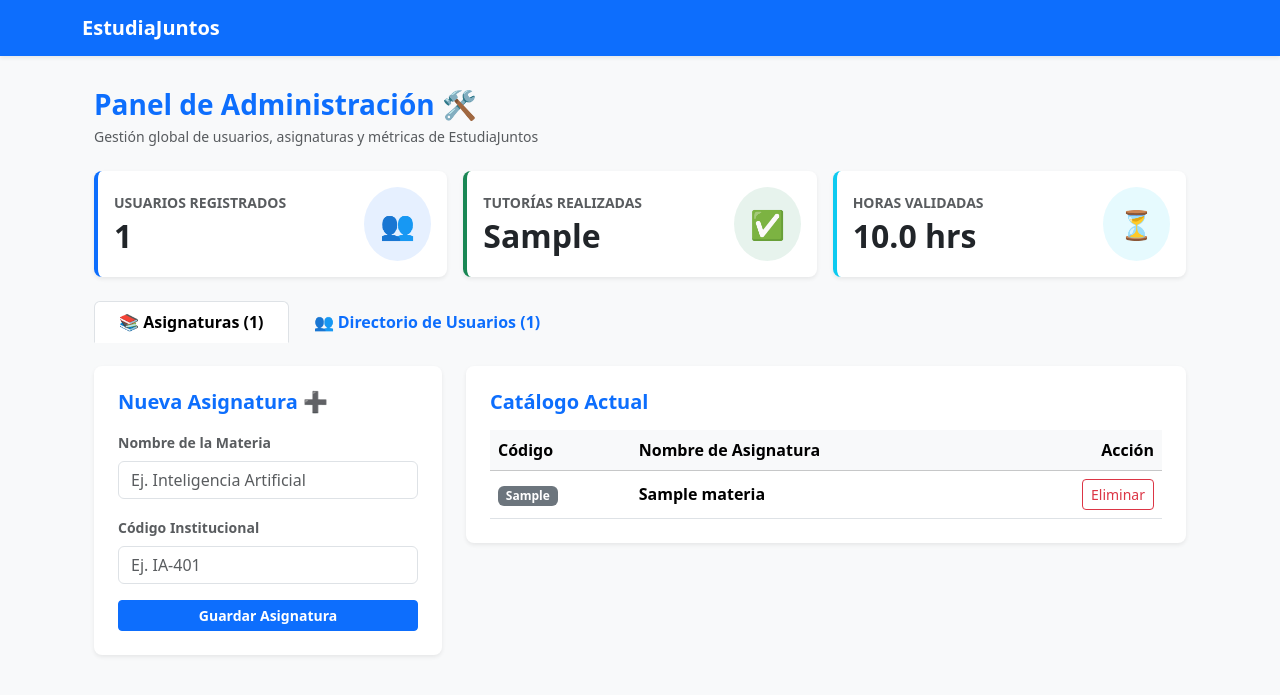
After one commit to AleeOs/estudia_juntos, a Flask app: template templates/dashboard_admin.html in a window 1280 px wide. The commit adds this page. Shown: the top 695 px of the page. Run offline with Flask 3, Linux system fonts and the light colour scheme; the template is opened without the code that fills it: most values are stand-ins (such as "Sample title", 1, 10 or a date in 2020); some libraries are stand-ins or nearby versions.

Commit message:
Añadido Panel de Administrador (Rol 3) con gestión de materias, usuarios y bloqueo de cuentas

```diff
--- a/app.py
+++ b/app.py
@@ -71,6 +71,10 @@ def register():
 
     return render_template('register.html')
 
+
+
+
+
 @app.route('/login', methods=['GET', 'POST'])
 def login():
     if request.method == 'POST':
@@ -90,11 +94,18 @@ def login():
         conn.close()
 
         if user and check_password_hash(user['password_hash'], password):
+            # Validar si el usuario está inactivo
+            if user.get('activo') is False:
+                flash("Tu cuenta se encuentra suspendida o inactiva. Contacta al administrador.", "danger")
+                return redirect(url_for('login'))
+
             session['user_id'] = user['id_usuario']
             session['user_nombre'] = user['nombre']
             session['user_rol'] = user['nombre_rol']
 
-            if user['nombre_rol'] == 'Aprendiz':
+            if user['nombre_rol'] == 'Administrador':
+                return redirect(url_for('dashboard_admin'))
+            elif user['nombre_rol'] == 'Aprendiz':
                 return redirect(url_for('dashboard_aprendiz'))
             else:
                 return redirect(url_for('dashboard_tutor'))
@@ -103,11 +114,32 @@ def login():
 
     return render_template('login.html')
 
+
 @app.route('/logout')
 def logout():
     session.clear()
     flash("Sesión cerrada correctamente.", "info")
     return redirect(url_for('login'))
+
+
+@app.route('/toggle_estado_usuario/<int:id_usuario>', methods=['POST'])
+def toggle_estado_usuario(id_usuario):
+    if 'user_id' not in session or session.get('user_rol') != 'Administrador':
+        return redirect(url_for('login'))
+
+    conn = get_db_connection()
+    cur = conn.cursor()
+
+    # Alternar estado activo (TRUE/FALSE)
+    cur.execute("UPDATE usuarios SET activo = NOT COALESCE(activo, TRUE) WHERE id_usuario = %s", (id_usuario,))
+    conn.commit()
+
+    cur.close()
+    conn.close()
+
+    flash("Estado de la cuenta actualizado correctamente.", "info")
+    return redirect(url_for('dashboard_admin'))
+
 
 
 
@@ -681,5 +713,128 @@ def guardar_perfil():
 
 
 
+@app.route('/dashboard/admin')
+def dashboard_admin():
+    if 'user_id' not in session or session.get('user_rol') != 'Administrador':
+        flash("Acceso no autorizado.", "danger")
+        return redirect(url_for('login'))
+
+    conn = get_db_connection()
+    cur = conn.cursor()
+
+    # 1. Métricas KPIs Globales
+    cur.execute("SELECT COUNT(*) AS total FROM usuarios")
+    total_usuarios = cur.fetchone()['total']
+
+    cur.execute("SELECT COUNT(*) AS total FROM tutorias WHERE estado = 'Completada'")
+    tutorias_completadas = cur.fetchone()['total']
+
+    cur.execute("SELECT COALESCE(SUM(duracion_horas), 0) AS total FROM tutorias WHERE estado = 'Completada'")
+    horas_totales = cur.fetchone()['total']
+
+    # 2. Obtener lista de todas las materias
+    cur.execute("SELECT * FROM materias ORDER BY nombre_materia ASC")
+    materias = cur.fetchall()
+
+    # 3. Obtener lista de todos los usuarios con sus roles y estado activo
+    cur.execute("""
+        SELECT u.id_usuario, u.nombre, u.apellido, u.correo, u.semestre, COALESCE(u.activo, TRUE) AS activo, r.nombre_rol
+        FROM usuarios u
+        JOIN roles r ON u.id_rol = r.id_rol
+        ORDER BY u.nombre ASC
+    """)
+    usuarios = cur.fetchall()
+
+    cur.close()
+    conn.close()
+
+    return render_template(
+        'dashboard_admin.html',
+        total_usuarios=total_usuarios,
+        tutorias_completadas=tutorias_completadas,
+        horas_totales=horas_totales,
+        materias=materias,
+        usuarios=usuarios
+    )
+
+
+@app.route('/crear_materia', methods=['POST'])
+def crear_materia():
+    if 'user_id' not in session or session.get('user_rol') != 'Administrador':
+        return redirect(url_for('login'))
+
+    nombre_materia = request.form.get('nombre_materia', '').strip()
+    codigo_materia = request.form.get('codigo_materia', '').strip().upper()
+
+    if nombre_materia and codigo_materia:
+        conn = get_db_connection()
+        cur = conn.cursor()
+        try:
+            cur.execute("""
+                INSERT INTO materias (nombre_materia, codigo_materia)
+                VALUES (%s, %s)
+            """, (nombre_materia, codigo_materia))
+            conn.commit()
+            flash("Asignatura creada exitosamente.", "success")
+        except Exception as e:
+            conn.rollback()
+            flash("Error: El código de la materia ya existe o hubo un fallo en la base de datos.", "danger")
+        finally:
+            cur.close()
+            conn.close()
+
+    return redirect(url_for('dashboard_admin'))
+
+
+@app.route('/eliminar_materia/<int:id_materia>', methods=['POST'])
+def eliminar_materia(id_materia):
+    if 'user_id' not in session or session.get('user_rol') != 'Administrador':
+        return redirect(url_for('login'))
+
+    conn = get_db_connection()
+    cur = conn.cursor()
+    try:
+        cur.execute("DELETE FROM materias WHERE id_materia = %s", (id_materia,))
+        conn.commit()
+        flash("Asignatura eliminada correctamente.", "info")
+    except Exception as e:
+        conn.rollback()
+        flash("No se puede eliminar la asignatura porque ya tiene tutorías o disponibilidades vinculadas.", "warning")
+    finally:
+        cur.close()
+        conn.close()
+
+    return redirect(url_for('dashboard_admin'))
+
+
+@app.route('/cambiar_rol_usuario/<int:id_usuario>', methods=['POST'])
+def cambiar_rol_usuario(id_usuario):
+    if 'user_id' not in session or session.get('user_rol') != 'Administrador':
+        return redirect(url_for('login'))
+
+    nuevo_rol_nombre = request.form.get('nuevo_rol', '').strip()
+
+    conn = get_db_connection()
+    cur = conn.cursor()
+
+    # Obtener el id_rol correspondiente al nombre recibido
+    cur.execute("SELECT id_rol FROM roles WHERE nombre_rol = %s", (nuevo_rol_nombre,))
+    rol = cur.fetchone()
+
+    if rol:
+        cur.execute("UPDATE usuarios SET id_rol = %s WHERE id_usuario = %s", (rol['id_rol'], id_usuario))
+        conn.commit()
+        flash("Rol de usuario actualizado correctamente.", "success")
+    else:
+        flash("El rol especificado no es válido.", "danger")
+
+    cur.close()
+    conn.close()
+
+    return redirect(url_for('dashboard_admin'))
+
+
+
+
 if __name__ == '__main__':
     app.run(debug=True)
--- a/templates/base.html
+++ b/templates/base.html
@@ -9,10 +9,15 @@
 <body class="bg-light">
     <nav class="navbar navbar-expand-lg navbar-dark bg-primary shadow-sm">
         <div class="container">
-            <a class="navbar-brand fw-bold" href="{% if session.get('user_rol') == 'Tutor' %}{{ url_for('dashboard_tutor') }}{% elif session.get('user_rol') == 'Aprendiz' %}{{ url_for('dashboard_aprendiz') }}{% else %}#{% endif %}">EstudiaJuntos</a>
+            <a class="navbar-brand fw-bold" href="{% if session.get('user_rol') == 'Administrador' %}{{ url_for('dashboard_admin') }}{% elif session.get('user_rol') == 'Tutor' %}{{ url_for('dashboard_tutor') }}{% elif session.get('user_rol') == 'Aprendiz' %}{{ url_for('dashboard_aprendiz') }}{% else %}#{% endif %}">EstudiaJuntos</a>
             {% if session.get('user_id') %}
             <div class="d-flex align-items-center gap-3">
                 <span class="text-white">Hola, <strong>{{ session['user_nombre'] }}</strong> ({{ session['user_rol'] }})</span>
+
+                {% if session.get('user_rol') == 'Administrador' %}
+                    <a href="{{ url_for('dashboard_admin') }}" class="btn btn-warning btn-sm fw-bold">Panel Admin 🛠️</a>
+                {% endif %}
+
                 <a href="{{ url_for('perfil') }}" class="btn btn-light btn-sm fw-semibold text-primary">Mi Perfil ⚙️</a>
                 <a href="{{ url_for('logout') }}" class="btn btn-outline-light btn-sm">Cerrar Sesión</a>
             </div>
--- /dev/null
+++ b/templates/dashboard_admin.html
@@ -0,0 +1,204 @@
+{% extends "base.html" %}
+{% block content %}
+<div class="container py-2">
+    <!-- Encabezado del Dashboard Admin -->
+    <div class="d-flex justify-content-between align-items-center mb-4">
+        <div>
+            <h3 class="fw-bold text-primary mb-1">Panel de Administración 🛠️</h3>
+            <p class="text-muted small mb-0">Gestión global de usuarios, asignaturas y métricas de EstudiaJuntos</p>
+        </div>
+    </div>
+
+    <!-- Tarjetas de Métricas Globales (KPIs) -->
+    <div class="row g-3 mb-4">
+        <div class="col-md-4">
+            <div class="card border-0 shadow-sm rounded-3 bg-white border-start border-primary border-4 p-3">
+                <div class="d-flex align-items-center justify-content-between">
+                    <div>
+                        <span class="text-muted small fw-bold text-uppercase d-block mb-1">Usuarios Registrados</span>
+                        <h2 class="fw-bold text-dark mb-0">{{ total_usuarios }}</h2>
+                    </div>
+                    <div class="bg-primary bg-opacity-10 text-primary rounded-circle p-3 fs-3">
+                        👥
+                    </div>
+                </div>
+            </div>
+        </div>
+
+        <div class="col-md-4">
+            <div class="card border-0 shadow-sm rounded-3 bg-white border-start border-success border-4 p-3">
+                <div class="d-flex align-items-center justify-content-between">
+                    <div>
+                        <span class="text-muted small fw-bold text-uppercase d-block mb-1">Tutorías Realizadas</span>
+                        <h2 class="fw-bold text-dark mb-0">{{ tutorias_completadas }}</h2>
+                    </div>
+                    <div class="bg-success bg-opacity-10 text-success rounded-circle p-3 fs-3">
+                        ✅
+                    </div>
+                </div>
+            </div>
+        </div>
+
+        <div class="col-md-4">
+            <div class="card border-0 shadow-sm rounded-3 bg-white border-start border-info border-4 p-3">
+                <div class="d-flex align-items-center justify-content-between">
+                    <div>
+                        <span class="text-muted small fw-bold text-uppercase d-block mb-1">Horas Validadas</span>
+                        <h2 class="fw-bold text-dark mb-0">{{ "%.1f"|format(horas_totales) }} hrs</h2>
+                    </div>
+                    <div class="bg-info bg-opacity-10 text-info rounded-circle p-3 fs-3">
+                        ⏳
+                    </div>
+                </div>
+            </div>
+        </div>
+    </div>
+
+    <!-- Navegación por Pestañas -->
+    <ul class="nav nav-tabs mb-4 border-bottom-0" id="adminTabs" role="tablist">
+        <li class="nav-item" role="presentation">
+            <button class="nav-link active fw-bold px-4" id="materias-tab" data-bs-toggle="tab" data-bs-target="#materias" type="button" role="tab">
+                📚 Asignaturas ({{ materias|length }})
+            </button>
+        </li>
+        <li class="nav-item" role="presentation">
+            <button class="nav-link fw-bold px-4" id="usuarios-tab" data-bs-toggle="tab" data-bs-target="#usuarios" type="button" role="tab">
+                👥 Directorio de Usuarios ({{ usuarios|length }})
+            </button>
+        </li>
+    </ul>
+
+    <div class="tab-content" id="adminTabsContent">
+        <!-- Pestaña 1: Asignaturas -->
+        <div class="tab-pane fade show active" id="materias" role="tabpanel">
+            <div class="row g-4">
+                <!-- Formulario para Agregar Materia -->
+                <div class="col-lg-4">
+                    <div class="card shadow-sm border-0 rounded-3">
+                        <div class="card-body p-4">
+                            <h5 class="fw-bold text-primary mb-3">Nueva Asignatura ➕</h5>
+                            <form action="{{ url_for('crear_materia') }}" method="POST">
+                                <div class="mb-3">
+                                    <label class="form-label small fw-bold text-muted">Nombre de la Materia</label>
+                                    <input type="text" name="nombre_materia" class="form-control" placeholder="Ej. Inteligencia Artificial" required>
+                                </div>
+                                <div class="mb-3">
+                                    <label class="form-label small fw-bold text-muted">Código Institucional</label>
+                                    <input type="text" name="codigo_materia" class="form-control" placeholder="Ej. IA-401" required>
+                                </div>
+                                <button type="submit" class="btn btn-primary btn-sm w-100 fw-bold">Guardar Asignatura</button>
+                            </form>
+                        </div>
+                    </div>
+                </div>
+
+                <!-- Tabla de Materias Existentes -->
+                <div class="col-lg-8">
+                    <div class="card shadow-sm border-0 rounded-3">
+                        <div class="card-body p-4">
+                            <h5 class="fw-bold text-primary mb-3">Catálogo Actual</h5>
+                            {% if materias %}
+                                <div class="table-responsive">
+                                    <table class="table table-hover align-middle mb-0">
+                                        <thead class="table-light">
+                                            <tr>
+                                                <th>Código</th>
+                                                <th>Nombre de Asignatura</th>
+                                                <th class="text-end">Acción</th>
+                                            </tr>
+                                        </thead>
+                                        <tbody>
+                                            {% for m in materias %}
+                                            <tr>
+                                                <td><span class="badge bg-secondary">{{ m.codigo_materia }}</span></td>
+                                                <td><strong>{{ m.nombre_materia }}</strong></td>
+                                                <td class="text-end">
+                                                    <form action="{{ url_for('eliminar_materia', id_materia=m.id_materia) }}" method="POST" class="d-inline" onsubmit="return confirm('¿Seguro que deseas eliminar esta asignatura?');">
+                                                        <button type="submit" class="btn btn-outline-danger btn-sm">Eliminar</button>
+                                                    </form>
+                                                </td>
+                                            </tr>
+                                            {% endfor %}
+                                        </tbody>
+                                    </table>
+                                </div>
+                            {% else %}
+                                <p class="text-muted mb-0">No hay materias registradas aún.</p>
+                            {% endif %}
+                        </div>
+                    </div>
+                </div>
+            </div>
+        </div>
+
+        <!-- Pestaña 2: Usuarios -->
+        <div class="tab-pane fade" id="usuarios" role="tabpanel">
+            <div class="card shadow-sm border-0 rounded-3">
+                <div class="card-body p-4">
+                    <h5 class="fw-bold text-primary mb-3">Estudiantes Registrados</h5>
+                    {% if usuarios %}
+                        <div class="table-responsive">
+                            <table class="table table-hover align-middle mb-0">
+                                <thead class="table-light">
+                                    <tr>
+                                        <th>Estudiante</th>
+                                        <th>Correo</th>
+                                        <th>Semestre</th>
+                                        <th>Rol Actual</th>
+                                        <th>Estado</th>
+                                        <th class="text-end">Acciones</th>
+                                    </tr>
+                                </thead>
+                                <tbody>
+                                    {% for u in usuarios %}
+                                    <tr>
+                                        <td><strong>{{ u.nombre }} {{ u.apellido }}</strong></td>
+                                        <td><small class="text-muted">{{ u.correo }}</small></td>
+                                        <td>{{ u.semestre }}° Semestre</td>
+                                        <td>
+                                            <span class="badge {% if u.nombre_rol == 'Administrador' %}bg-dark{% elif u.nombre_rol == 'Tutor' %}bg-success{% else %}bg-info text-dark{% endif %}">
+                                                {{ u.nombre_rol }}
+                                            </span>
+                                        </td>
+                                        <td>
+                                            {% if u.activo %}
+                                                <span class="badge bg-success">Activo</span>
+                                            {% else %}
+                                                <span class="badge bg-danger">Inactivo</span>
+                                            {% endif %}
+                                        </td>
+                                        <td class="text-end">
+                                            {% if u.id_usuario != session['user_id'] %}
+                                                <!-- Formulario Cambiar Rol -->
+                                                <form action="{{ url_for('cambiar_rol_usuario', id_usuario=u.id_usuario) }}" method="POST" class="d-inline me-1">
+                                                    <select name="nuevo_rol" class="form-select form-select-sm d-inline-block w-auto" onchange="this.form.submit()">
+                                                        <option value="Aprendiz" {% if u.nombre_rol == 'Aprendiz' %}selected{% endif %}>Aprendiz</option>
+                                                        <option value="Tutor" {% if u.nombre_rol == 'Tutor' %}selected{% endif %}>Tutor</option>
+                                                        <option value="Administrador" {% if u.nombre_rol == 'Administrador' %}selected{% endif %}>Administrador</option>
+                                                    </select>
+                                                </form>
+
+                                                <!-- Formulario Inactivar / Activar -->
+                                                <form action="{{ url_for('toggle_estado_usuario', id_usuario=u.id_usuario) }}" method="POST" class="d-inline">
+                                                    <button type="submit" class="btn btn-sm {% if u.activo %}btn-outline-danger{% else %}btn-outline-success{% endif %}">
+                                                        {% if u.activo %}Inactivar{% else %}Activar{% endif %}
+                                                    </button>
+                                                </form>
+                                            {% else %}
+                                                <span class="text-muted small"><em>(Tu cuenta)</em></span>
+                                            {% endif %}
+                                        </td>
+                                    </tr>
+                                    {% endfor %}
+                                </tbody>
+                            </table>
+                        </div>
+                    {% else %}
+                        <p class="text-muted mb-0">No hay usuarios registrados.</p>
+                    {% endif %}
+                </div>
+            </div>
+        </div>
+    </div>
+</div>
+{% endblock %}
```
